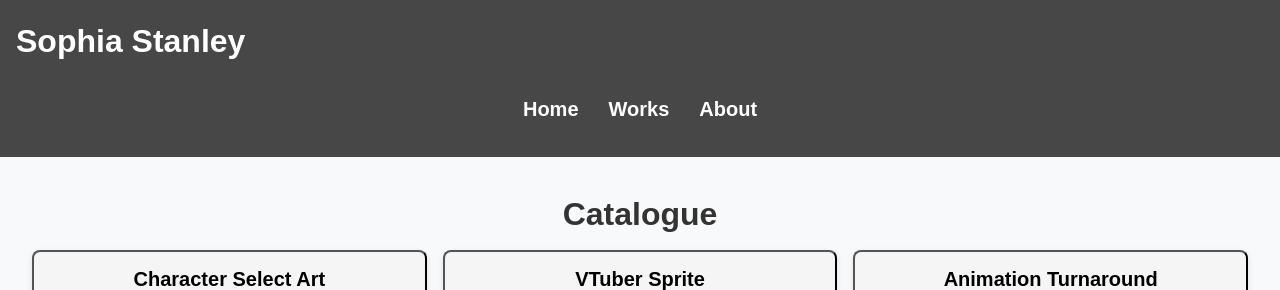
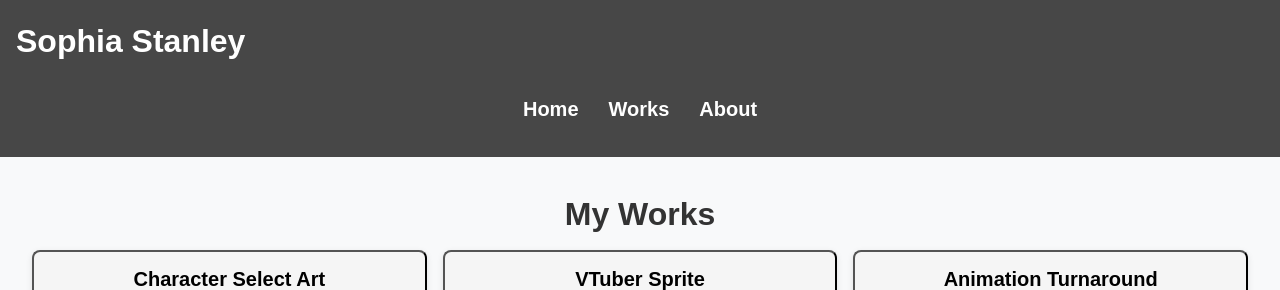
Before and after one commit to SophiaStanley/portfolio-project, a SvelteKit app in the folder svelte-app/svelte-app/: page /catalogue in a window 1280 px wide. Shown: the top 290 px of the page. Built offline with nearby package versions, Linux system fonts and the light colour scheme.

Commit message:
Changed catalogue to My Works

```diff
--- a/svelte-app/svelte-app/src/routes/catalogue/+page.svelte
+++ b/svelte-app/svelte-app/src/routes/catalogue/+page.svelte
@@ -13,7 +13,7 @@
 </script>
 
 
-<h1>Catalogue</h1>
+<h1>My Works</h1>
 
 <!-- Display a grid of items -->
 <div class="grid">
--- a/svelte-app/svelte-app/src/routes/catalogue/[id]/+page.svelte
+++ b/svelte-app/svelte-app/src/routes/catalogue/[id]/+page.svelte
@@ -11,7 +11,7 @@
 
 
 <!-- Back button -->
-<button on:click={() => goto('/catalogue')}>← Back to Catalogue</button>
+<button on:click={() => goto('/catalogue')}>← View Other Works </button>
 
 <!-- Display item details -->
 <h1>{item.title}</h1>
```
